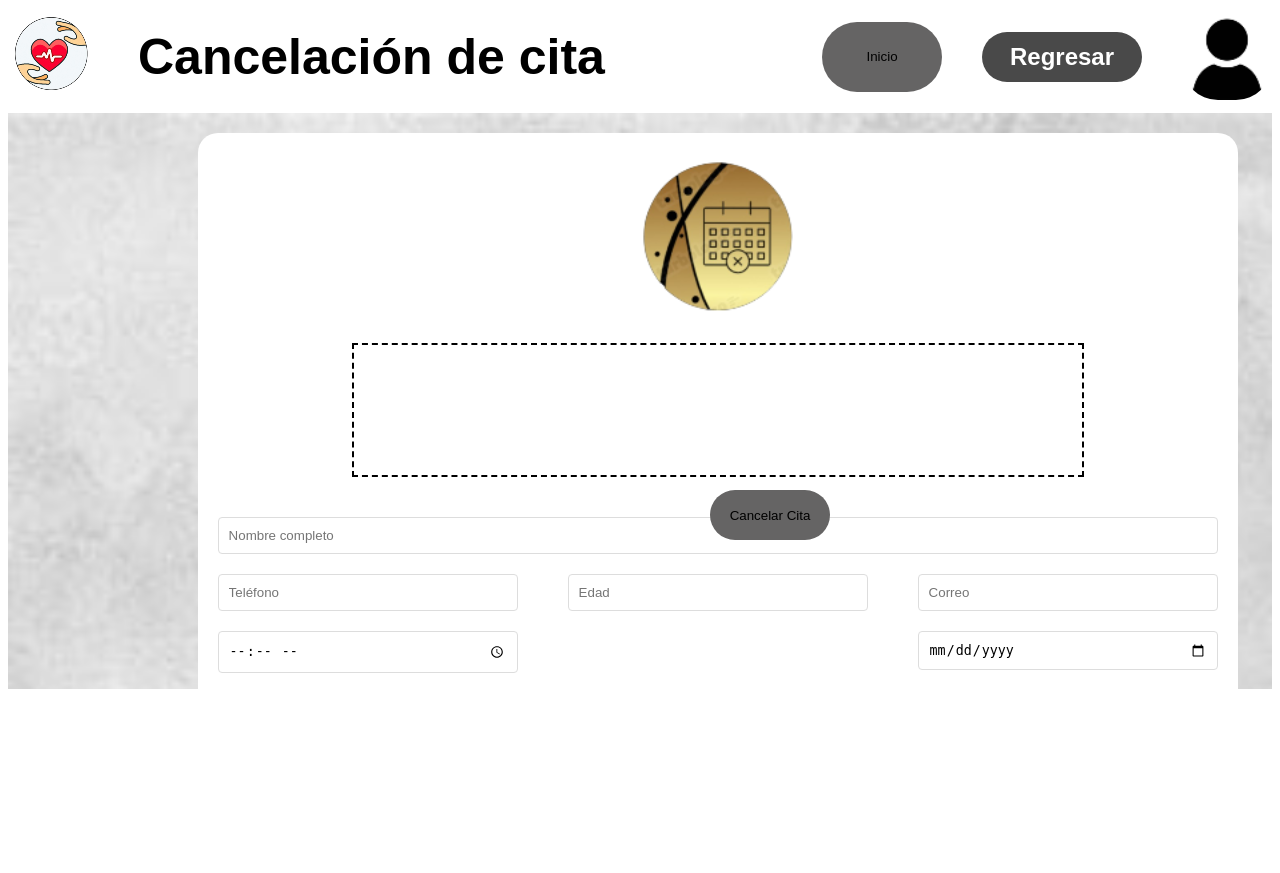
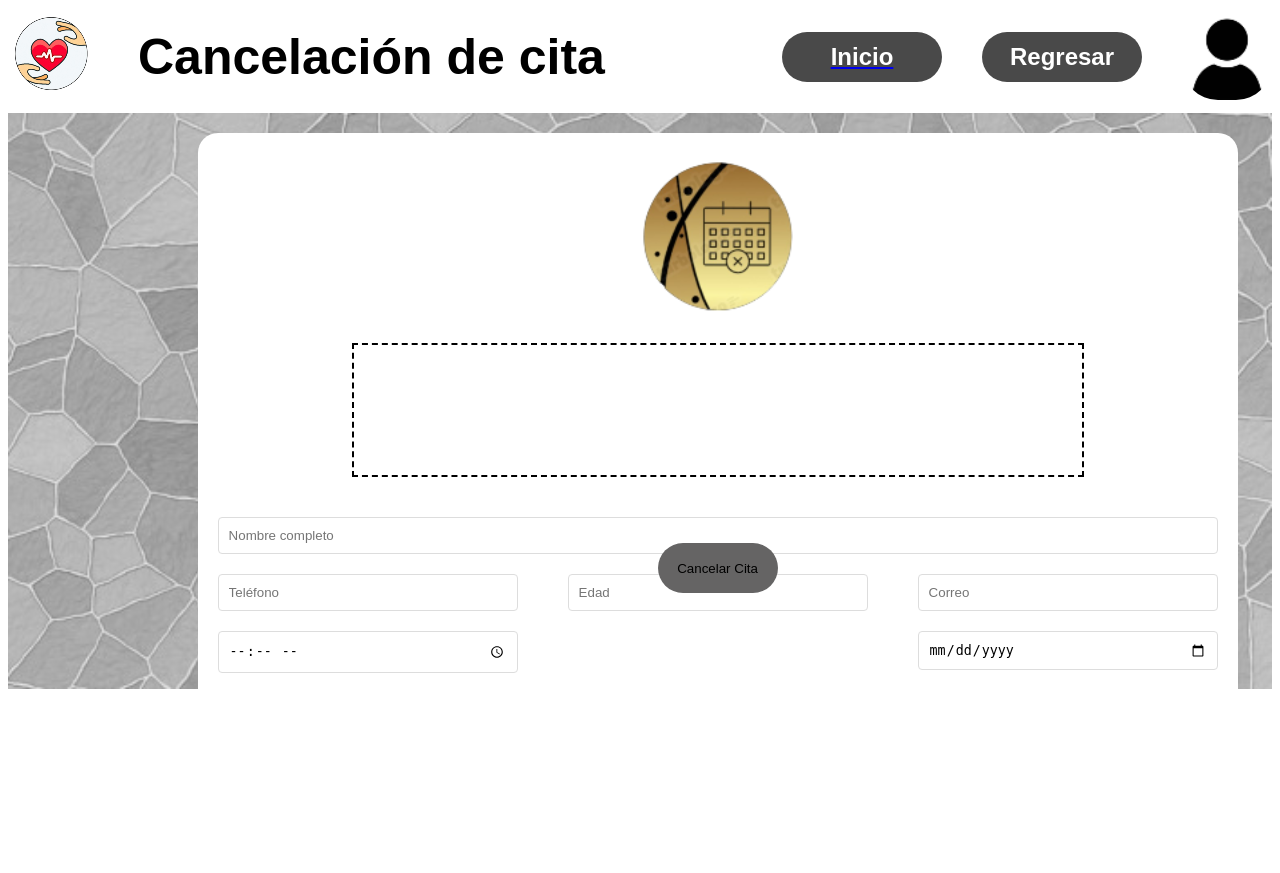
Before and after one commit to Roroma24/Proyecto, a Flask app: page /cancel in a window 1280 px wide. Run offline with Flask 3, Linux system fonts and the light colour scheme.

Commit message:
Modificaciones a distintas paginas para en sus códigos y diseños

```diff
--- a/app/app.py
+++ b/app/app.py
@@ -13,6 +13,7 @@ Este archivo contiene el código para la creación de la aplicación web con Fla
 
 # Importamos Flask y las funciones necesarias para manejar las rutas y plantillas HTML.
 from flask import Flask, render_template, request, redirect, url_for
+import _mysql_connector
 
 # Creamos una instancia de la aplicación Flask.
 app = Flask(__name__)
--- a/app/static/css/busqueda.css
+++ b/app/static/css/busqueda.css
@@ -153,7 +153,7 @@ section {
 .image {
   width: auto; /* Ocupa el 100% del ancho de la ventana */
   height: 90vh; /* Ocupa el 100% del alto de la ventana */
-  background-image: url('imagen/fondo.png'); /* Imagen de fondo */
+  background-image: url('imagen/fondo.jpeg'); /* Imagen de fondo */
   background-size: cover; /* Ajustar la imagen para cubrir todo el contenedor */
   background-repeat: no-repeat; /* Evita la repetición de la imagen */
   background-position: center; /* Centra la imagen */
--- a/app/static/css/cancelacion.css
+++ b/app/static/css/cancelacion.css
@@ -68,11 +68,13 @@ body {
 }
 
 .container_3 {
-  width: 1400px; /* Ancho del contenedor */
-  height: 720px; /* Altura del contenedor */
+  position: relative;
   display: flex; /* Usa flexbox para organizar los elementos */
   flex-direction: column; /* Organiza los elementos en una columna */
   align-items: center; /* Centra los elementos verticalmente */
+  justify-content: flex-start;
+  width: 1400px; /* Ancho del contenedor */
+  height: 720px; /* Altura del contenedor */
   margin: 20px auto; /* Centra el contenedor con márgenes automáticos */
   background-color: #fff; /* Fondo blanco para el contenedor */
   border-radius: 20px; /* Bordes redondeados */
@@ -148,7 +150,7 @@ body {
 .image {
   width: auto; /* El ancho se ajusta automáticamente */
   height: 45vw; /* Altura de la imagen */
-  background-image: url('imagen/fondo.png'); /* Imagen de fondo */
+  background-image: url('imagen/fondo.jpeg'); /* Imagen de fondo */
   background-size: cover; /* Ajusta la imagen de fondo */
   background-repeat: no-repeat; /* Evita que la imagen se repita */
 }
@@ -188,7 +190,8 @@ body {
   cursor: pointer; /* Cambia el cursor al pasar sobre el botón */
   position: absolute; /* Posiciona el botón de forma absoluta */
   bottom: 260px; /* Distancia desde la parte inferior */
-  right: 450px; /* Distancia desde la derecha */
+  left: 50%; /* Lo centra horizontalmente */
+  transform: translateX(-50%); /* Ajusta para centrar exactamente */
 }
 
 .nexttop {
--- a/app/static/css/loginstyles.css
+++ b/app/static/css/loginstyles.css
@@ -21,7 +21,7 @@ body {
 
 .left-side {
   flex: 0.4; /* El lado izquierdo ocupa el 40% del espacio */
-  background-image: url('imagen/fondo.png'); /* Imagen de fondo para el lado izquierdo */
+  background-image: url('imagen/fondo.jpeg'); /* Imagen de fondo para el lado izquierdo */
   background-size: cover; /* Asegura que la imagen cubra completamente el área */
   background-position: center; /* Centra la imagen en el área */
   display: flex; /* Usamos flexbox para la disposición de los elementos */
--- a/app/static/css/metodopago.css
+++ b/app/static/css/metodopago.css
@@ -13,7 +13,7 @@ Este archivo contiene los estilos CSS para la página de reservación de la apli
 
 /* Estilo general para todo el cuerpo de la página */
 body {
-  background-image: url("./imagen/fondo.png");
+  background-image: url("imagen/fondo.jpeg");
   background-size: cover;
   background-position: center;
   background-repeat: no-repeat;
--- a/app/static/css/modstyles.css
+++ b/app/static/css/modstyles.css
@@ -118,7 +118,7 @@ body {
 .body_image {
     width: auto; /* El ancho se ajusta automáticamente al contenido */
     height: 55vw; /* La altura se establece como un 55% del ancho de la ventana */
-    background-image: url('imagen/fondo.png'); /* Imagen de fondo */
+    background-image: url('imagen/fondo.jpeg'); /* Imagen de fondo */
     padding-top: 40px; /* Añade espacio en la parte superior */
     background-size: cover; /* Hace que la imagen cubra todo el área del contenedor */
     background-position: center; /* Centra la imagen dentro del contenedor */
--- a/app/static/css/registrodoc.css
+++ b/app/static/css/registrodoc.css
@@ -26,7 +26,7 @@ body{
 .container-body{
     width: auto; /* El ancho es automático */
     height: 58vw; /* Altura del contenedor es el 55% del ancho de la ventana */
-    background-image: url('imagen/fondo.png'); /* Imagen de fondo */
+    background-image: url('imagen/fondo.jpeg'); /* Imagen de fondo */
     padding-top: 40px;
     background-size: cover; /* Asegura que la imagen cubra completamente el área */
     background-position: center; /* Centra la imagen */
--- a/app/static/css/reservation.css
+++ b/app/static/css/reservation.css
@@ -13,7 +13,7 @@ Este archivo contiene los estilos CSS para la página de reservación de la apli
 
 /* Estilo general para todo el cuerpo de la página */
 body {
-  background-image: url('./imagen/fondo.png');
+  background-image: url('imagen/fondo.jpeg');
   background-size: cover;
   background-position: center;
   background-repeat: no-repeat;
--- a/app/static/css/userstyles.css
+++ b/app/static/css/userstyles.css
@@ -28,7 +28,7 @@ body{
 .container-body{
     width: auto; /* El ancho es automático */
     height: 58vw; /* Altura del contenedor es el 55% del ancho de la ventana */
-    background-image: url('imagen/fondo.png'); /* Imagen de fondo */
+    background-image: url('imagen/fondo.jpeg'); /* Imagen de fondo */
     padding-top: 40px;
     background-size: cover; /* Asegura que la imagen cubra completamente el área */
     background-position: center; /* Centra la imagen */
--- a/app/templates/cancelacion.html
+++ b/app/templates/cancelacion.html
@@ -37,14 +37,12 @@ fecha de la cita a cancelar.
       <div class="container_2">
         <div class="nexttop">
           <a href="{{ url_for('index') }}"> <!-- Enlace para salir -->
-            <button class="next">Inicio</button> <!-- Botón para ir a la página de inicio -->
+            <div class="accion" style="text-align: center; color: #fff; font-size: 24px; font-weight: bolder; display: flex; align-items: center; justify-content: center; height: 50px;">Inicio</div> <!-- Botón para ir a la página de inicio -->
           </a>
 
           <!-- Botón de regresar (sin enlace asignado aún) -->
           <a href="{{ url_for('file', opcion='cancel') }}" style="text-decoration: none;">
-            <div class="accion"
-              style="text-align: center; color: #fff; font-size: 24px; font-weight: bolder; display: flex; align-items: center; justify-content: center; height: 50px;">
-              Regresar</div>
+            <div class="accion" style="text-align: center; color: #fff; font-size: 24px; font-weight: bolder; display: flex; align-items: center; justify-content: center; height: 50px;">Regresar</div>
           </a>
 
           <!-- Menú desplegable -->
@@ -95,7 +93,9 @@ fecha de la cita a cancelar.
               </div>
             </div>
             <!-- Botón para cancelar la cita -->
-            <button class="next_1">Cancelar Cita</button>
+            <div class="campo">
+              <button class="next_1">Cancelar Cita</button>
+            </div>
           </div>
         </div>
       </div>
```
Also changed, not shown: app/static/css/styles.css (+4 -3 lines), app/static/css/imagen/fondo.jpeg (added), app/static/css/imagen/fondo_menu.jpeg (added), app/static/css/imagen/login_ime.jpeg (added).
